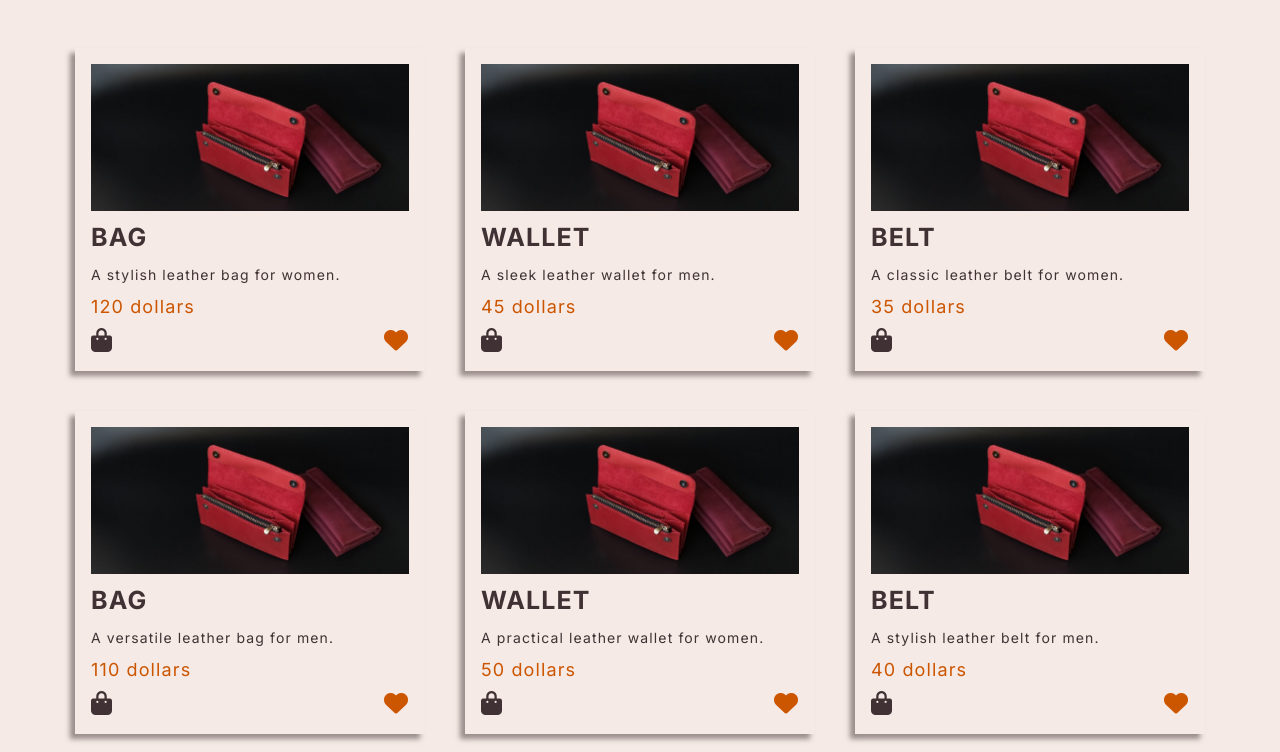
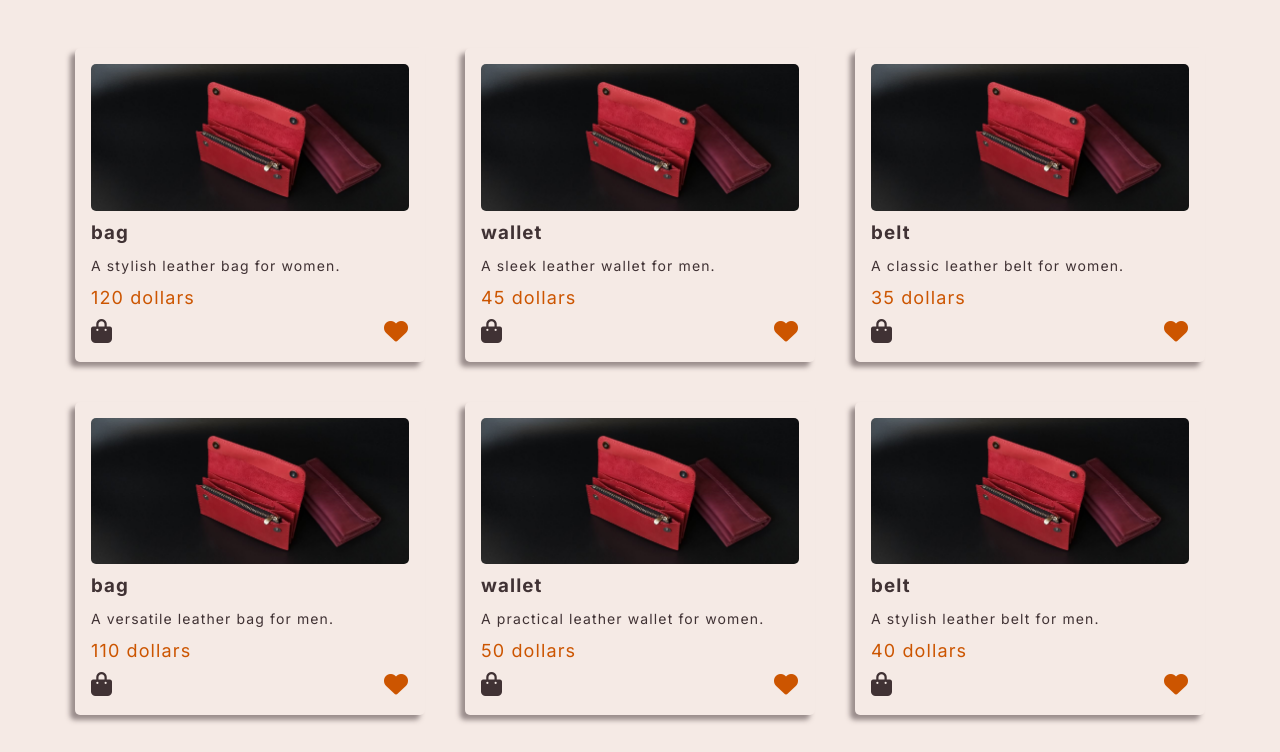
Before and after one commit to KaterynaKocheharova/extra-js-p, a website built with Vite: page src/catalog/index.html in a window 1280 px wide. Shown: the top 752 px of the page. Built offline with nearby package versions, Linux system fonts and the light colour scheme.

Commit message:
finish catalog

```diff
--- a/src/catalog/catalog.js
+++ b/src/catalog/catalog.js
@@ -11,7 +11,7 @@ console.log(productList);
 
 const productTemplate = ({ id, type, description, colors, gender, price }) => {
   return `<li id=${id} class="product-item">
-        <img src="../img/e1084e21-c4e8-4303-a203-72f4838c4cfb.jpg">
+        <img class="catalog-item-image" src="../img/e1084e21-c4e8-4303-a203-72f4838c4cfb.jpg">
         <h3 class="catalog-item-title card-title">${type}</h3>
         <p class="catalog-item-text">${description}</p>
         <p  class="catalog-item-text catalog-item-price">${price} dollars</p>
--- a/src/css/base.css
+++ b/src/css/base.css
@@ -24,6 +24,7 @@
   /* BORDER RADIUS */
   --card-border-radius: 5px;
   --input-border-radius: 30px;
+  --card-image-border-radius: 15px;
 
   /* FONT-SIZES */
   --small-font-size: 14px;
@@ -87,8 +88,3 @@ p {
     font-size: 16px;
   }
 }
-
-.card-title {
-  font-size: 25px;
-  text-transform: uppercase;
-}
--- a/src/css/catalog.css
+++ b/src/css/catalog.css
@@ -1,10 +1,5 @@
 .catalog-section {
   background-color: var(--primary-background-color);
-}
-
-.catalog-main-title {
-  font-size: 30px;
-  text-align: center;
 }
 
 .product-list {
@@ -21,7 +16,12 @@
   flex-direction: column;
   row-gap: 0.5rem;
   box-shadow: var(--card-smaller-box-shadow);
+  border-radius: var(--card-border-radius);
   transition: box-shadow 250ms linear, transform 250ms linear;
+}
+
+.catalog-item-image {
+  border-radius: var(--card-border-radius);
 }
 
 .product-item:hover,
```
